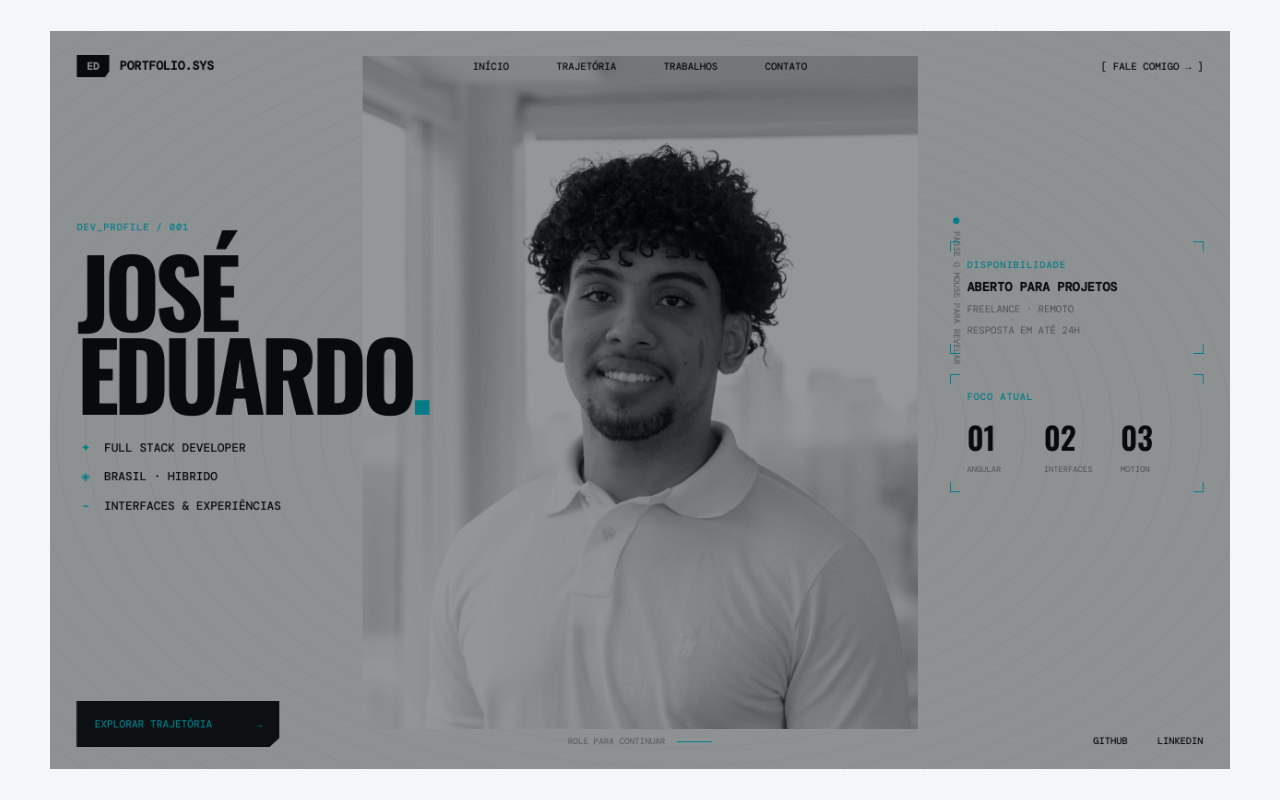
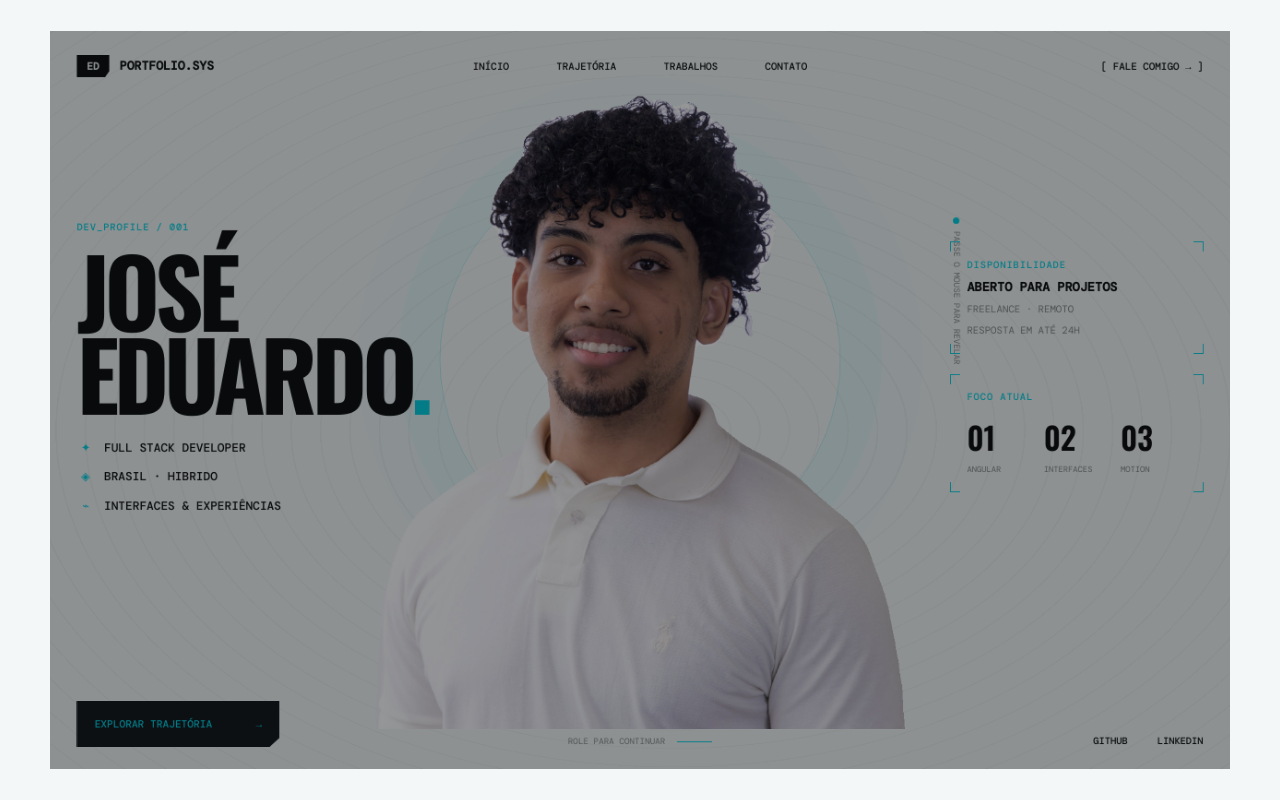
Before and after one commit to IamEduardok/portifolioV2, an Angular app in the folder PortifolioV2/: page / in a window 1280 px wide. Shown: the top 800 px of the page. Built offline with nearby package versions, Linux system fonts and the light colour scheme; a web font is replaced by a local one.

Commit message:
feat: adiciona efeito cartoon ao retrato

```diff
--- a/PortifolioV2/src/app/app.html
+++ b/PortifolioV2/src/app/app.html
@@ -54,18 +54,21 @@
             <div
               class="portrait-stage"
               #portraitStage
-              (pointermove)="movePixelReveal($event)"
-              (pointerleave)="resetPixelReveal()"
+              (pointermove)="movePortraitReveal($event)"
+              (pointerleave)="resetPortraitReveal()"
             >
               <div class="portrait-hint"><span></span> Passe o mouse para revelar</div>
               <img
-                #portraitImage
                 class="portrait-photo"
-                src="/images/fotoProfissonal.jpg"
+                src="/images/foto-profissional-recortada.png"
                 alt="Foto profissional de Eduardo"
-                (load)="preparePixelPortrait()"
               />
-              <canvas #pixelPortrait class="portrait-pixel" aria-hidden="true"></canvas>
+              <img
+                class="portrait-cartoon"
+                src="/images/imagem-cartoon-recortada.png"
+                alt=""
+                aria-hidden="true"
+              />
               <div class="portrait-scan" aria-hidden="true"></div>
             </div>
 
--- a/PortifolioV2/src/app/app.ts
+++ b/PortifolioV2/src/app/app.ts
@@ -19,8 +19,6 @@ import { SKILLS, TIMELINE } from './portfolio.data';
   styleUrl: './app.scss',
 })
 export class App implements AfterViewInit, OnDestroy {
-  @ViewChild('portraitImage') private portraitImage?: ElementRef<HTMLImageElement>;
-  @ViewChild('pixelPortrait') private pixelPortrait?: ElementRef<HTMLCanvasElement>;
   @ViewChild('portraitStage') private portraitStage?: ElementRef<HTMLElement>;
   @ViewChild('heroShell') private heroShell?: ElementRef<HTMLElement>;
   @ViewChild('heroInner') private heroInner?: ElementRef<HTMLElement>;
@@ -90,50 +88,7 @@ export class App implements AfterViewInit, OnDestroy {
     return this.hoveredSkill() === index || (this.hoveredSkill() === null && this.selectedSkill() === index);
   }
 
-  protected preparePixelPortrait(): void {
-    const image = this.portraitImage?.nativeElement;
-    const canvas = this.pixelPortrait?.nativeElement;
-    if (!image || !canvas) return;
-
-    const context = canvas.getContext('2d');
-    if (!context) return;
-
-    const stage = this.portraitStage?.nativeElement;
-    const pixelWidth = 84;
-    const stageRatio = stage ? stage.clientWidth / stage.clientHeight : 0.82;
-    const pixelHeight = Math.round(pixelWidth / stageRatio);
-    const imageRatio = image.naturalWidth / image.naturalHeight;
-    const canvasRatio = pixelWidth / pixelHeight;
-    let sourceX = 0;
-    let sourceY = 0;
-    let sourceWidth = image.naturalWidth;
-    let sourceHeight = image.naturalHeight;
-
-    if (imageRatio > canvasRatio) {
-      sourceWidth = image.naturalHeight * canvasRatio;
-      sourceX = (image.naturalWidth - sourceWidth) * 0.52;
-    } else {
-      sourceHeight = image.naturalWidth / canvasRatio;
-      sourceY = (image.naturalHeight - sourceHeight) * 0.5;
-    }
-
-    canvas.width = pixelWidth;
-    canvas.height = pixelHeight;
-    context.imageSmoothingEnabled = false;
-    context.drawImage(
-      image,
-      sourceX,
-      sourceY,
-      sourceWidth,
-      sourceHeight,
-      0,
-      0,
-      canvas.width,
-      canvas.height,
-    );
-  }
-
-  protected movePixelReveal(event: PointerEvent): void {
+  protected movePortraitReveal(event: PointerEvent): void {
     const stage = this.portraitStage?.nativeElement;
     if (!stage) return;
 
@@ -145,7 +100,7 @@ export class App implements AfterViewInit, OnDestroy {
     stage.classList.add('is-hovered');
   }
 
-  protected resetPixelReveal(): void {
+  protected resetPortraitReveal(): void {
     const stage = this.portraitStage?.nativeElement;
     if (!stage) return;
     stage.classList.remove('is-hovered');
--- a/PortifolioV2/src/styles.scss
+++ b/PortifolioV2/src/styles.scss
@@ -118,23 +118,23 @@ ul { margin: 0; padding: 0; list-style: none; }
   transform: translate(-50%,-50%);
   box-shadow: 0 0 0 2.8rem rgb(2 210 227 / .035), 0 0 0 5.6rem rgb(2 210 227 / .025);
 }
-.portrait-photo, .portrait-pixel {
+.portrait-photo, .portrait-cartoon {
   position: absolute;
   inset: 0;
   width: 100%;
   height: 100%;
-  object-fit: cover;
-  object-position: 52% center;
+  object-fit: contain;
+  object-position: center bottom;
 }
-.portrait-photo { filter: grayscale(1) contrast(1.05); }
-.portrait-pixel {
+.portrait-photo { filter: contrast(1.03); }
+.portrait-cartoon {
   z-index: 2;
   image-rendering: pixelated;
-  filter: saturate(1.35) contrast(1.15);
+  filter: saturate(1.08) contrast(1.04);
   clip-path: circle(0 at var(--mouse-x) var(--mouse-y));
   transition: clip-path .35s cubic-bezier(.2,0,0,1);
 }
-.portrait-stage.is-hovered .portrait-pixel { clip-path: circle(clamp(90px, 11vw, 170px) at var(--mouse-x) var(--mouse-y)); }
+.portrait-stage.is-hovered .portrait-cartoon { clip-path: circle(clamp(90px, 11vw, 170px) at var(--mouse-x) var(--mouse-y)); }
 .portrait-scan {
   position: absolute;
   z-index: 3;
```
Also changed, not shown: PortifolioV2/public/images/foto-profissional-recortada.png (added), PortifolioV2/public/images/imagem-cartoon-recortada.png (added).
